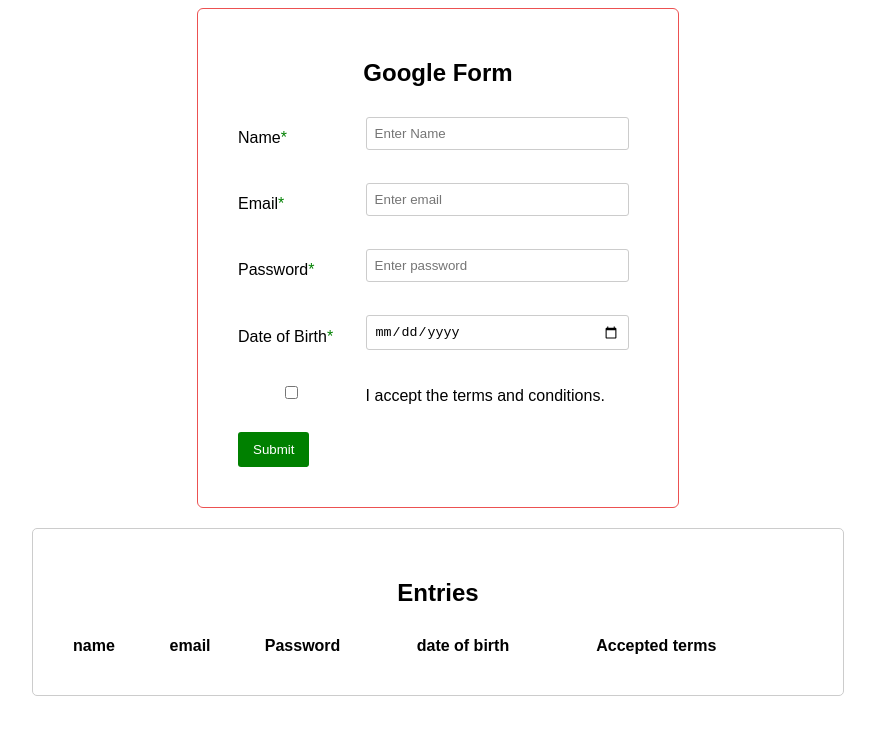
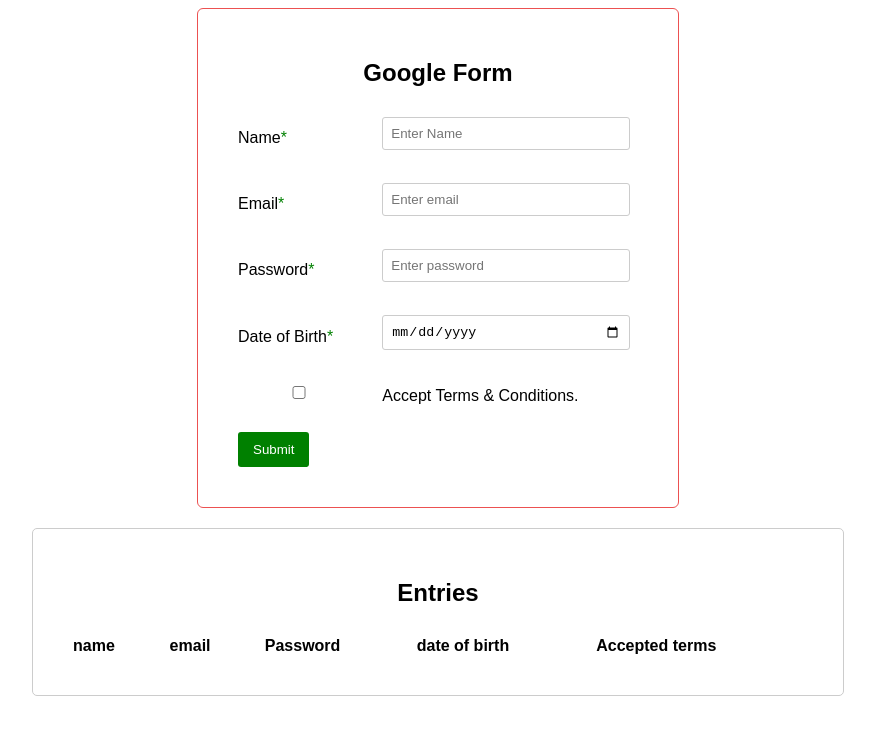
Before and after one commit to Vigneshwar09/WD101, a plain HTML site: page index.html in a window 1280 px wide. Shown: the whole page, without its empty margins (202-1077 px from the left). Drawn offline with Linux system fonts and the light colour scheme.

Commit message:
Update index.html

```diff
--- a/index.html
+++ b/index.html
@@ -82,7 +82,7 @@
             <td><input  type="date" id="dob" name="dob"  onchange="restrict()" requigreen placeholder="dob" class="form-control date-input"></td></tr>
             <tr><td>
                 <input type="checkbox" id="terms" name="terms" requigreen></td>
-                <td><label>I accept the terms and conditions.
+                <td><label>Accept Terms & Conditions.
             </label></td></tr>
 <tr><td colspan="2">
             <button type="submit" >Submit</button></td></tr></table>
```
